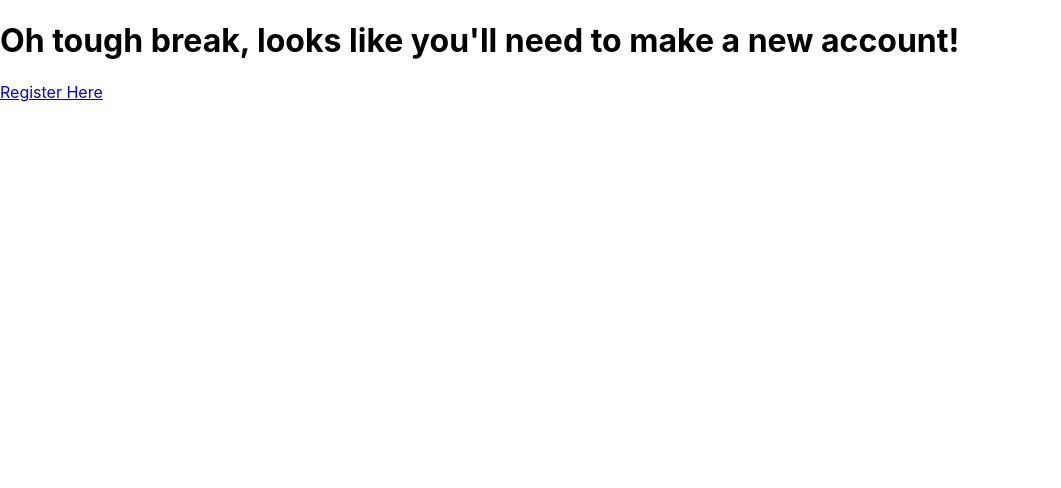
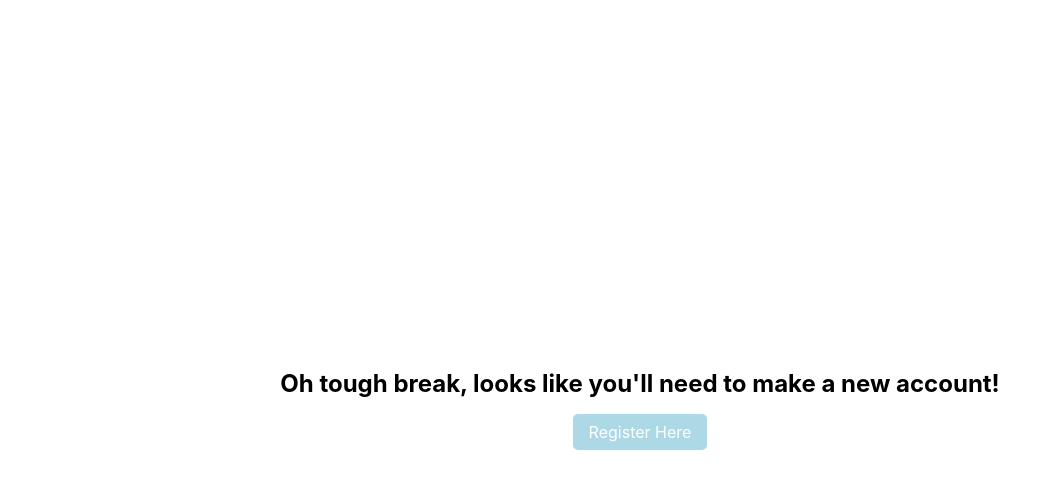
Before and after one commit to 0UTC4STD/stock-portfolio, a React (Create React App) app: page /forgot-password in a window 1280 px wide. Shown: the top 488 px of the page, without its empty margins (0-1061 px from the left). Built offline with nearby package versions, Linux system fonts and the light colour scheme.

Commit message:
I forgor

```diff
--- a/src/routes/ForgotPassword.js
+++ b/src/routes/ForgotPassword.js
@@ -1,11 +1,12 @@
 import React from 'react';
 import { Link } from 'react-router-dom';
+import '../styles/ForgotPassword.css';
 
 const ForgotPassword = () => {
   return (
-    <div>
-      <h1>Oh tough break, looks like you'll need to make a new account!</h1>
-      <Link to="/register">Register Here</Link>
+    <div className="forgot-password-container">
+      <h2 className="forgot-password-text">Oh tough break, looks like you'll need to make a new account!</h2>
+      <Link to="/register" className="register-btn">Register Here</Link>
     </div>
   );
 };
--- a/src/routes/LoginPage.js
+++ b/src/routes/LoginPage.js
@@ -77,7 +77,7 @@ const LoginPage = () => {
           />
           {errors && errors.password && <p>Password is required</p>}
 
-          <Link to="/forgot-password">Forgot Password?</Link>
+          <Link to="/forgot-password" className="forgot-password-link">Forgot Password?</Link>
 
           <input className="login-submit" type="submit" value="Login" />
         </form>
--- /dev/null
+++ b/src/styles/ForgotPassword.css
@@ -0,0 +1,25 @@
+.forgot-password-container {
+    display: flex;
+    justify-content: center;
+    align-items: center;
+    height: 100vh;
+    flex-direction: column;
+  }
+
+  .forgot-password-text {
+    text-align: center;
+    margin-bottom: 1rem;
+  }
+
+  .register-btn {
+    background-color: lightblue;
+    border: none;
+    color: white;
+    text-align: center;
+    display: inline-block;
+    font-size: 1rem;
+    padding: 0.5rem 1rem;
+    border-radius: 5px;
+    cursor: pointer;
+    text-decoration: none;
+  }
--- a/src/styles/LoginPage.css
+++ b/src/styles/LoginPage.css
@@ -61,3 +61,12 @@
   .register-link a {
     color: #999;
   }
+
+  .forgot-password-link {
+    color: lightgrey;
+    font-size: 0.8rem;
+    text-align: right;
+    display: block;
+    margin-top: -5px;
+    margin-bottom: 10px;
+  }
```
